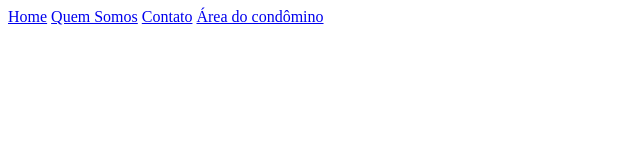
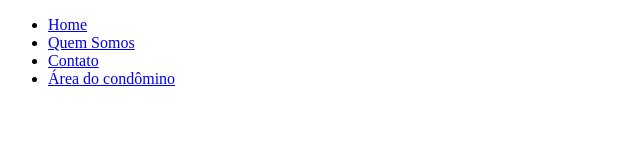
Before and after one commit to Laynm/Site-Triato-Administradora, a plain HTML site: page index.html in a window 1280 px wide. Shown: the whole page, without its empty margins (0-640 px from the left). Drawn offline with Linux system fonts and the light colour scheme.

Commit message:
creating an unordered list in the menu

```diff
--- a/index.html
+++ b/index.html
@@ -10,10 +10,12 @@
 
     <header>
         <nav>
-            <a href="#home">Home</a>
-            <a href="#quem-somos">Quem Somos</a>
-            <a href="#contato">Contato</a>
-            <a href="#">Área do condômino</a>
+            <ul>
+                <li><a href="#home">Home</a></li>
+                <li><a href="#quem-somos">Quem Somos</a></li>
+                <li><a href="#contato">Contato</a></li>
+                <li><a href="#">Área do condômino</a></li>
+            </ul>
 
           </nav>
     </header>
```
